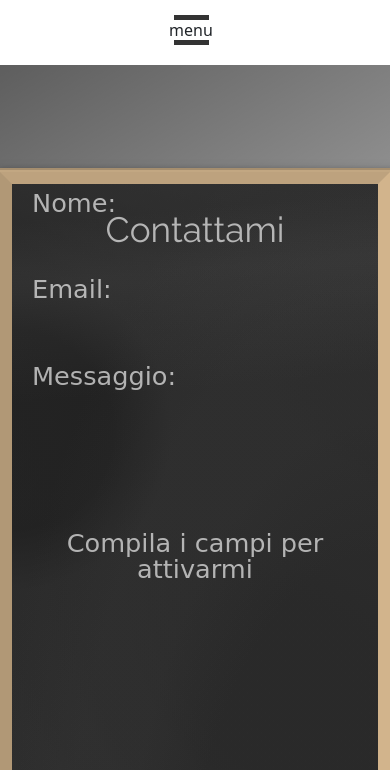
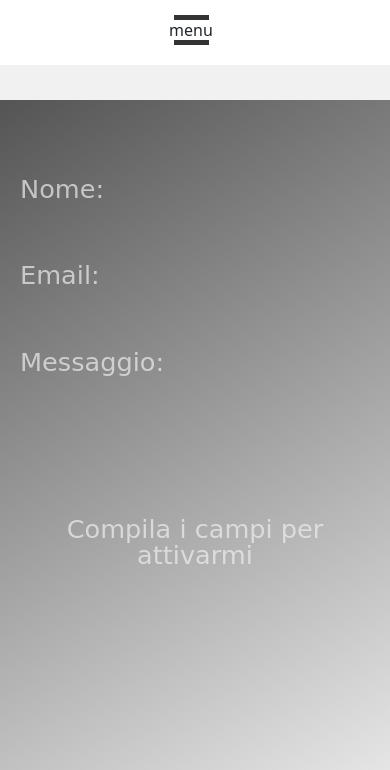
Before and after one commit to Jaden93/portfolio, a plain HTML site: page contact.html in a window 390 px wide. Shown: the top 770 px of the page. Drawn offline with nearby package versions, Linux system fonts and the light colour scheme.

Commit message:
fix contact compile bug

```diff
--- a/script.js
+++ b/script.js
@@ -115,7 +115,11 @@ icons.forEach(icon => {
     })
 });
 
-
+let maxwidth = window.matchMedia("(max-width: 400px)")
+if (maxwidth.matches) {
+    let rmvClass = $('div').removeClass("blackboard")
+    console.log(rmvClass)
+}
 
 // navbarElement.addEventListener('click', function() {
 // })
@@ -134,7 +138,7 @@ let next = $('.next');
     });
 
 
-     if (location.href.split('/').pop() == 'contact.html') {
+     if (location.href.split('/').pop() == 'contact.html' ) {
   let premuto = $('#inviato')[0];
      let hasInput = $('form')
    let loader = $('.loader')
--- a/style2.css
+++ b/style2.css
@@ -1218,9 +1218,7 @@ margin: auto;
         width: 100%;
     }
     .blackboard {
-        transition: 1s;
-        width: 100%!important;
-        height: 100%!important;
+        opacity: 1;
     }
     .mobile-cv {
         display: none;
@@ -1243,6 +1241,13 @@ margin: auto;
     display: none;
     }
 
+    .shade {
+        position: absolute;
+        top: 100px!important;
+        left: 0;
+        bottom: 0;
+        right: 0;
+    }
 
     .followMe {
         transition: 1s;
@@ -1325,7 +1330,9 @@ margin: auto;
 }
 
 .form {
-    padding: 0px 20px 20px;
+
+    padding: 70px 20px 20px;
+    padding-bottom: 40px;
 }
 
 p {
```
Also changed, not shown: contact.html (+4 -1 lines). Lines whose indentation alone changed are shown as unchanged.
